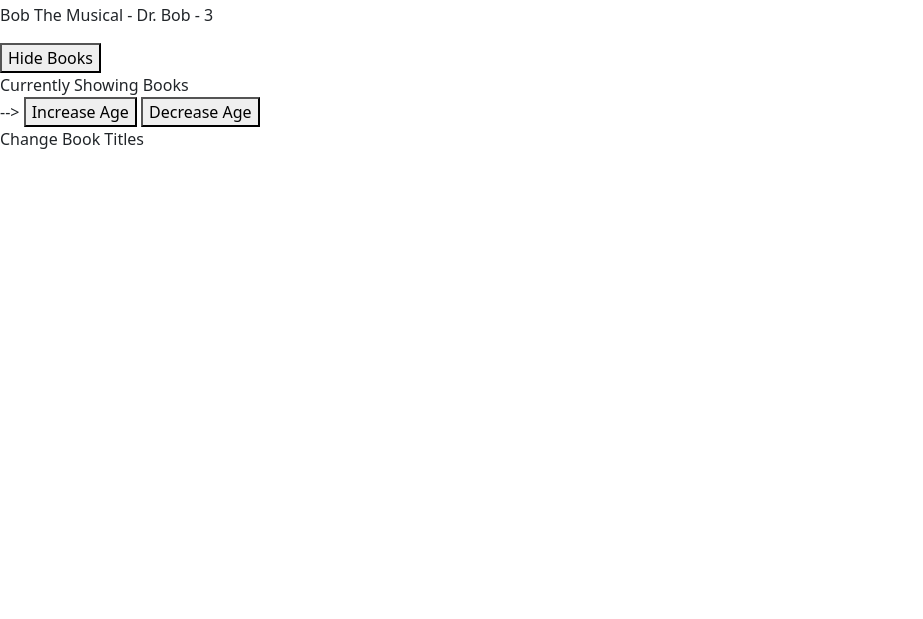
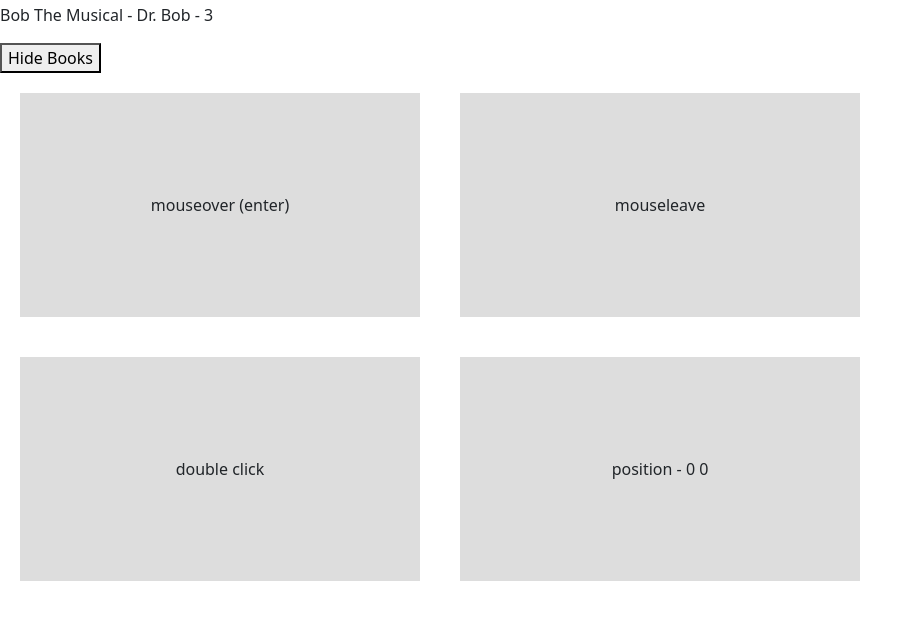
Before and after one commit to DavidYeet/projecto.io, a plain HTML site: page index.html in a window 1280 px wide. Shown: the part 53-672 px from the top of the page, without its empty margins (0-923 px from the left). Drawn offline with nearby package versions, Linux system fonts and the light colour scheme.

Commit message:
Add files via upload

```diff
--- a/index.html
+++ b/index.html
@@ -6,6 +6,16 @@
     <link href="https://cdn.jsdelivr.net/npm/bootstrap@5.1.3/dist/css/bootstrap.min.css" rel="stylesheet" integrity="sha384-1BmE4kWBq78iYhFldvKuhfTAU6auU8tT94WrHftjDbrCEXSU1oBoqyl2QvZ6jIW3" crossorigin="anonymous">
     <title>Hello, world!</title>
     <script src="https://unpkg.com/vue@3"></script>
+    <style>
+    .box {
+      padding: 100px 0;
+      width: 400px;
+      text-align: center;
+      background: #ddd;
+      margin: 20px;
+      display: inline-block;
+    }
+    </style>
   </head>
   <body>
     <h1>Epic Games Store</h1>
@@ -16,16 +26,23 @@
     <button @click="toggleShowBooks">
       <span v-if="showBooks">Hide Books</span>
       <span v-else>Show Books</span>
-       <span v-if="!showBooks">Show Books</span>
+       <!-- <span v-if="!showBooks">Show Books</span> -->
      </button>
 
-    <div v-show="showBooks">Currently Showing Books</div>
+<br>
+<div class="box" @mouseover="handleEvent($event, 5)">mouseover (enter)</div>
+<div class="box" @mouseleave="handleEvent">mouseleave</div>
+<div class="box" @dblclick="handleEvent">double click</div>
+<div class="box" @mousemove="handleMousemove">position - {{ x }} {{ y }}</div>
+
+
+    <!-- <div v-show="showBooks">Currently Showing Books</div>
   </div> -->
 
-      <button v-on:click="age++">Increase Age</button>
+      <!-- <button v-on:click="age++">Increase Age</button>
      <button v-on:click="age- -">Decrease Age</button>
     <div @click="changeTitle('Oathrbringer')">Change Book Titles</div>
-      </div>
+      </div> -->
 
      <script src="java/java.js"></script>
     <script src="https://cdn.jsdelivr.net/npm/bootstrap@5.1.3/dist/js/bootstrap.bundle.min.js" integrity="sha384-ka7Sk0Gln4gmtz2MlQnikT1wXgYsOg+OMhuP+IlRH9sENBO0LRn5q+8nbTov4+1p" crossorigin="anonymous"></script>
--- a/java/java.js
+++ b/java/java.js
@@ -4,14 +4,26 @@ const app = Vue.createApp({
       showBooks: true,
       title: 'Bob The Musical',
       author: 'Dr. Bob',
-      age: 3
+      age: 3,
+      x: 0,
+      y: 0,
     }
   },
 
 methods: {
 toggleShowBooks(){
   this.showBooks = !this.showBooks
-}
+},
+handleEvent(e, data) {
+  console.log(e,e.type)
+  if (data) {
+    console.log(data)
+  }
+},
+handleMousemove(e) {
+  this.x = e.offsetX
+  this.y = e.offsetY
+  }
 }
 
 })
```
